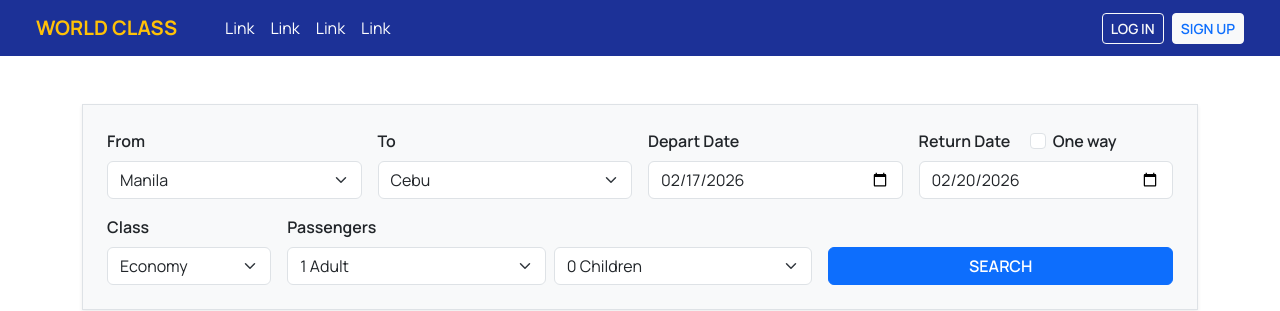
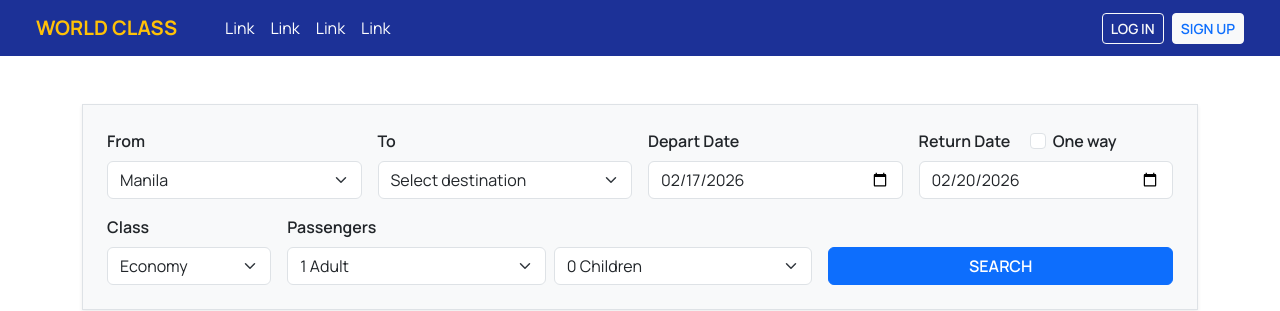
Before and after one commit to karlits-exe/flight-booking-app, a Vue app: page /results in a window 1280 px wide. Shown: the top 311 px of the page. Built offline with nearby package versions, Linux system fonts and the light colour scheme.

Commit message:
Fix flight results page

```diff
--- a/src/pages/FlightsResultsPage.vue
+++ b/src/pages/FlightsResultsPage.vue
@@ -372,7 +372,7 @@ function formatDate(dateStr) {
 
 const defaultForm = reactive({
   from: "Manila",
-  to: "Cebu",
+  to: "",
   depart: departDate,
   return: returnDate,
   travelClass: "Economy",
```
